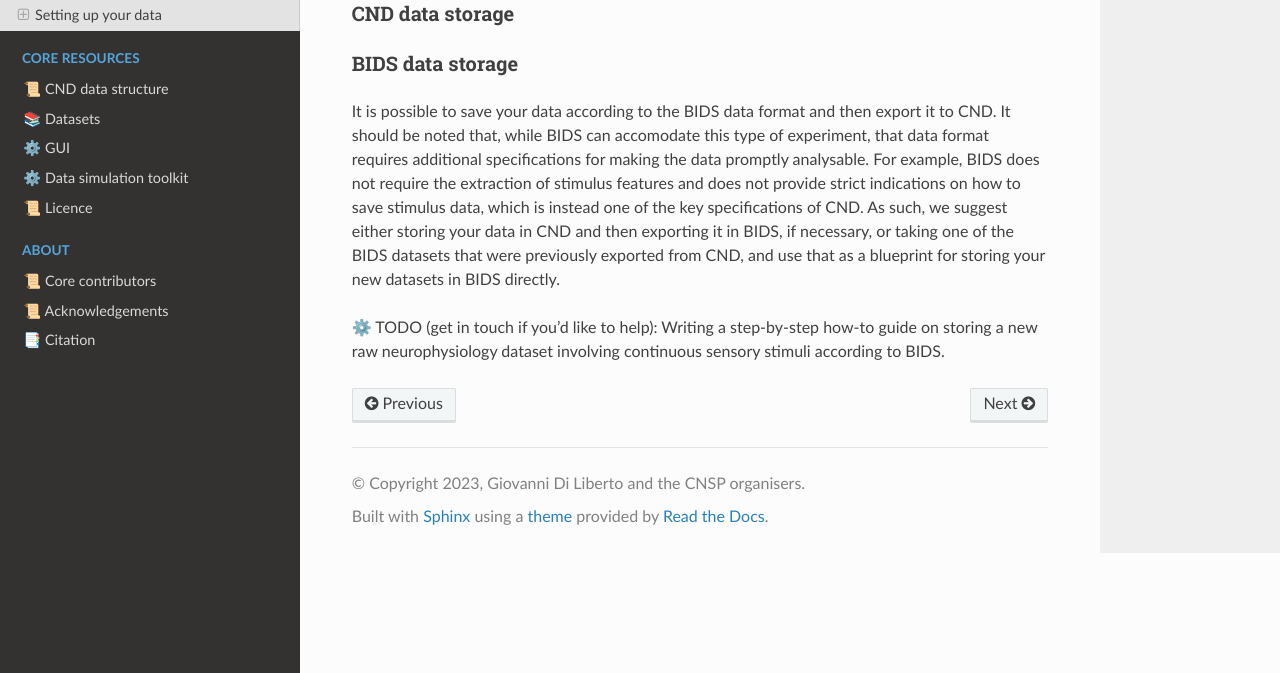
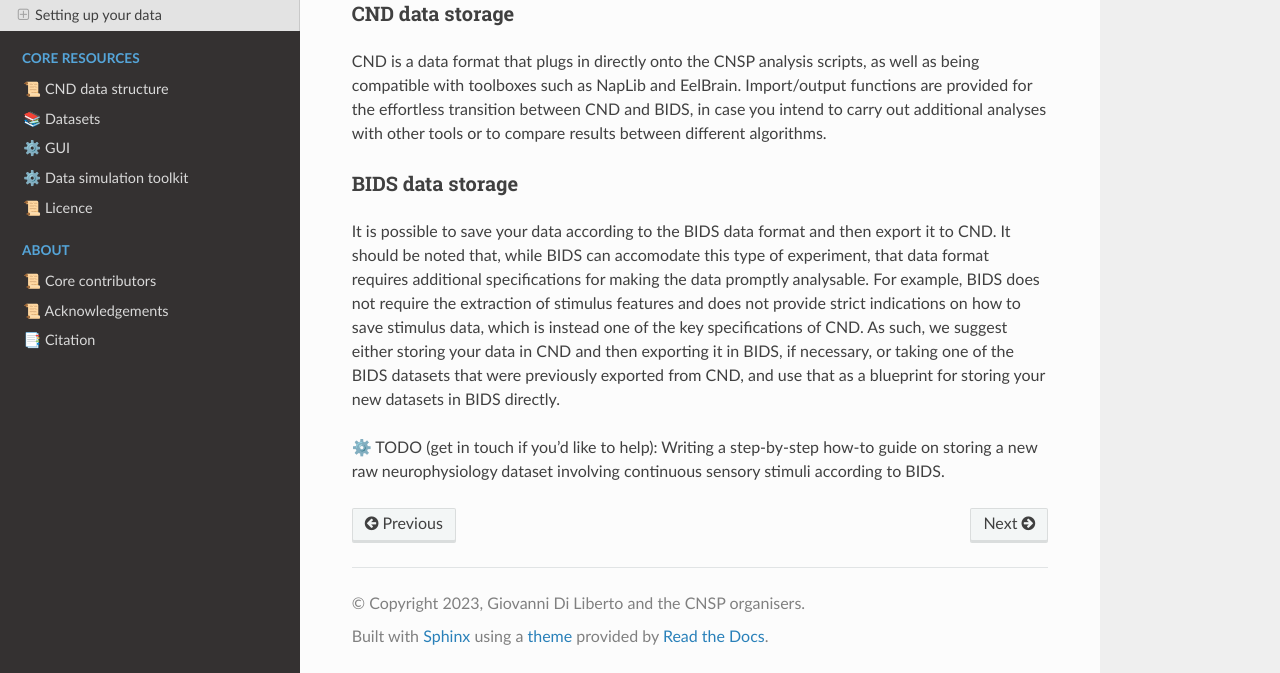
Before and after one commit to CNSP-Workshop/CNSP-resources, a Sphinx documentation site: the page built from docs/howtoPage.rst, in a window 1280 px wide and 900 px high, scrolled down 3184 px, cut to the strip 227-900 px from the top of the window. Built offline with Sphinx 7.4.7 and the Read the Docs theme 2.0.0, drawn with Linux system fonts in a browser that asks for light colours; pages that are not in the unit, such as notebooks, are missing from menus.

Commit message:
Update howtoPage.rst

```diff
--- a/docs/howtoPage.rst
+++ b/docs/howtoPage.rst
@@ -102,6 +102,11 @@ would make your experiment compatible with the CNSP scripts.
 
 CND data storage
 ================
+CND is a data format that plugs in directly onto the CNSP analysis scripts, as well as being compatible with
+toolboxes such as NapLib and EelBrain. Import/output functions are provided for
+the effortless transition between CND and BIDS, in case you intend to carry out additional analyses with other
+tools or to compare results between different algorithms.
+
 
 BIDS data storage
 =================
```
